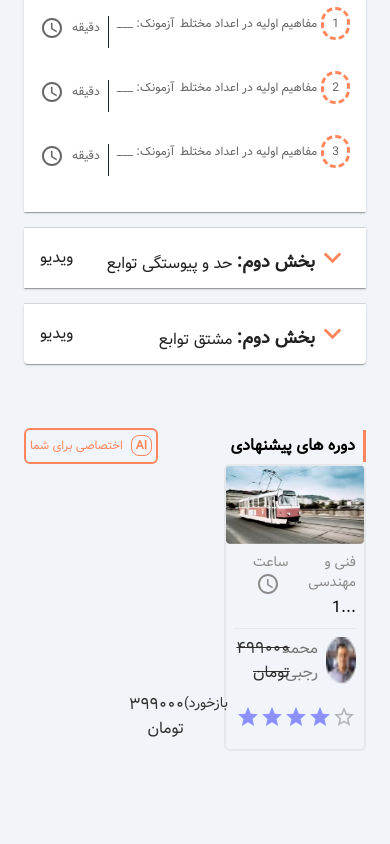
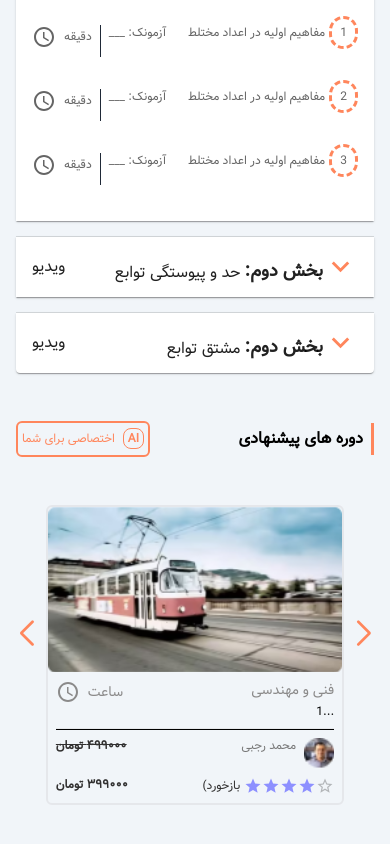
Before and after one commit to sajadjamali/course-page, a Next.js app: page / in a window 390 px wide. Shown: the part 1555-2399 px from the top of the page. Built offline with nearby package versions, Linux system fonts and the light colour scheme.

Commit message:
initial slider

```diff
--- a/package.json
+++ b/package.json
@@ -15,7 +15,8 @@
     "@mui/material": "^5.16.4",
     "next": "14.2.5",
     "react": "^18",
-    "react-dom": "^18"
+    "react-dom": "^18",
+    "swiper": "^11.1.5"
   },
   "devDependencies": {
     "@types/node": "^20",
--- a/src/app/globals.css
+++ b/src/app/globals.css
@@ -1,3 +1,15 @@
 @tailwind base;
 @tailwind components;
 @tailwind utilities;
+
+.swiper-button-next,
+.swiper-button-prev {
+    width: 1px !important;
+    height: 1px !important;
+    color: #FF865C !important;
+}
+
+.swiper-button-next::after, .swiper-button-prev::after {
+    font-size: 25px !important;
+    font-weight: 900 !important;
+}
--- a/src/app/layout.tsx
+++ b/src/app/layout.tsx
@@ -25,7 +25,7 @@ export default function RootLayout({
 }>) {
   return (
     <html dir="rtl" lang="fa">
-      <body className={`${myFont.className} bg-slate-100 px-6 lg:px-20`}>{children}</body>
+      <body className={`${myFont.className} bg-slate-100 px-4 lg:px-20`}>{children}</body>
     </html>
   );
 }
--- a/src/components/AccordionContent.tsx
+++ b/src/components/AccordionContent.tsx
@@ -23,7 +23,7 @@ const AccordionContent: React.FC = () => {
           </div>
         </AccordionSummary>
         <AccordionDetails>
-          <ul className='pb-5 flex flex-col space-y-8 justify-center sm:mx-10 text-xs min-[460px]:text-sm sm:text-base'>
+          <ul className='pb-5 flex flex-col space-y-8 justify-center md:mx-10 text-xs min-[460px]:text-sm sm:text-base'>
             <li className='hover:text-black text-[#656565]'>
               <Link href="#" className='flex justify-between'>
                 <p>
@@ -90,7 +90,7 @@ const AccordionContent: React.FC = () => {
           </div>
         </AccordionSummary>
         <AccordionDetails>
-        <ul className='pb-5 flex flex-col space-y-8 justify-center sm:mx-10 text-xs min-[460px]:text-sm sm:text-base'>
+        <ul className='pb-5 flex flex-col space-y-8 justify-center md:mx-10 text-xs min-[460px]:text-sm sm:text-base'>
             <li className='hover:text-black text-[#656565]'>
               <Link href="#" className='flex justify-between'>
                 <p>
@@ -157,7 +157,7 @@ const AccordionContent: React.FC = () => {
           </div>
         </AccordionSummary>
         <AccordionDetails>
-        <ul className='pb-5 flex flex-col space-y-8 justify-center sm:mx-10 text-xs min-[460px]:text-sm sm:text-base'>
+        <ul className='pb-5 flex flex-col space-y-8 justify-center md:mx-10 text-xs min-[460px]:text-sm sm:text-base'>
             <li className='hover:text-black text-[#656565]'>
               <Link href="#" className='flex justify-between'>
                 <p>
--- a/src/components/Course.tsx
+++ b/src/components/Course.tsx
@@ -13,11 +13,11 @@ function convertToPersianNumber(number: number): String {
 
 const Course: React.FC = () => {
     return (
-        <div className='w-5/12 mb-40 rounded-md border-2 border-gray-200'>
+        <div className='rounded-md border-2 border-gray-200'>
             <div className="relative aspect-video overflow-hidden">
                 <Image src={coverA} fill className="object-cover" alt="دوره ی" />
             </div>
-            <div className='p-2'>
+            <div className='p-2 text-xs lg:text-sm'>
                 <div className='text-[#8b8a8a] flex justify-between text-sm'>
                     <p>فنی و مهندسی</p>
                     <p>
@@ -34,14 +34,14 @@ const Course: React.FC = () => {
                             <p className="text-[#787878]">محمد رجبی</p>
                         </Link>
                     </div>
-                    <p className='line-through text-[#313030]'>{convertToPersianNumber(499000)} تومان</p>
+                    <p className='line-through font-bold text-[#313030]'>{convertToPersianNumber(499000)} تومان</p>
                 </div>
                 <div className='flex justify-between mt-2 text-[#313030]'>
-                    <div dir='ltr' className='flex items-center'>
-                        <Rating sx={{ color: '#8D90FF' }} value={4} readOnly precision={0.5} />
+                    <div dir='ltr' className='flex space-x-1 items-center'>
+                        <span>(بازخورد</span>
+                        <Rating size='small' sx={{ color: '#8D90FF' }} value={4} readOnly precision={0.5} />
                     </div>
-                    <span className='text-sm ms-2'>بازخورد)</span>
-                    <p>{convertToPersianNumber(399000)} تومان</p>
+                    <p className='font-bold'>{convertToPersianNumber(399000)} تومان</p>
                 </div>
             </div>
         </div>
--- a/src/components/SuggestedCourses.tsx
+++ b/src/components/SuggestedCourses.tsx
@@ -1,11 +1,16 @@
+'use client'
 import React from 'react';
 import Link from 'next/link';
 import Course from './Course';
+import { Swiper, SwiperSlide } from 'swiper/react';
+import 'swiper/css';
+import 'swiper/css/navigation';
+import { Autoplay, Navigation } from 'swiper/modules';
 
 const SuggestedCourses: React.FC = () => {
     return (
-        <div className='mb-20'>
-            <div className="mt-16 flex flex-row justify-between">
+        <div className='mb-96'>
+            <div className="my-12 flex flex-row justify-between">
                 <div className="flex space-x-2 rtl:space-x-reverse items-center">
                     <div className="w-[3px] h-8 bg-[#FF865C]"></div>
                     <p className="font-bold min-[420px]:text-xl">دوره های پیشنهادی</p>
@@ -15,8 +20,30 @@ const SuggestedCourses: React.FC = () => {
                     اختصاصی برای شما
                 </Link>
             </div>
+            <Swiper
+                className="mySwiper"
+                slidesPerView={1}
+                loop={true}
+                autoplay={{
+                    delay: 4000
+                }}
+                navigation={true}
+                breakpoints={{
+                    600: {
+                        slidesPerView: 2
+                    }
+                }}
+                modules={[Autoplay, Navigation]}
+            >
+                {[1, 2, 3, 4].map((_, index) => (
+                    <SwiperSlide key={index}>
+                        <div className='w-10/12 mx-auto'>
+                            <Course />
+                        </div>
+                    </SwiperSlide>
+                ))}
+            </Swiper>
 
-            <Course />
         </div>
     )
 }
```
Also changed, not shown: 1 other file (tests, documents, lock files or other folders).
